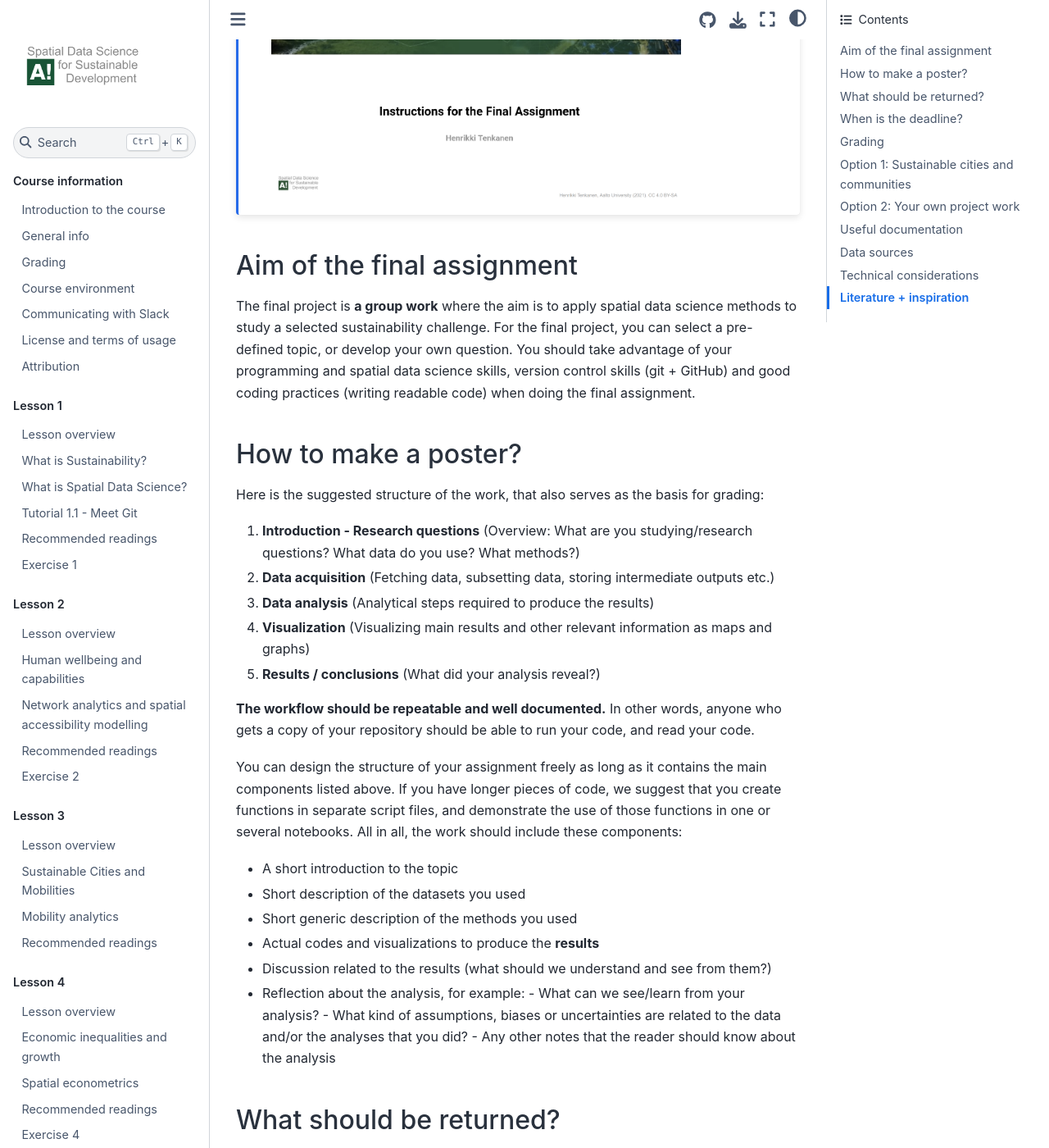
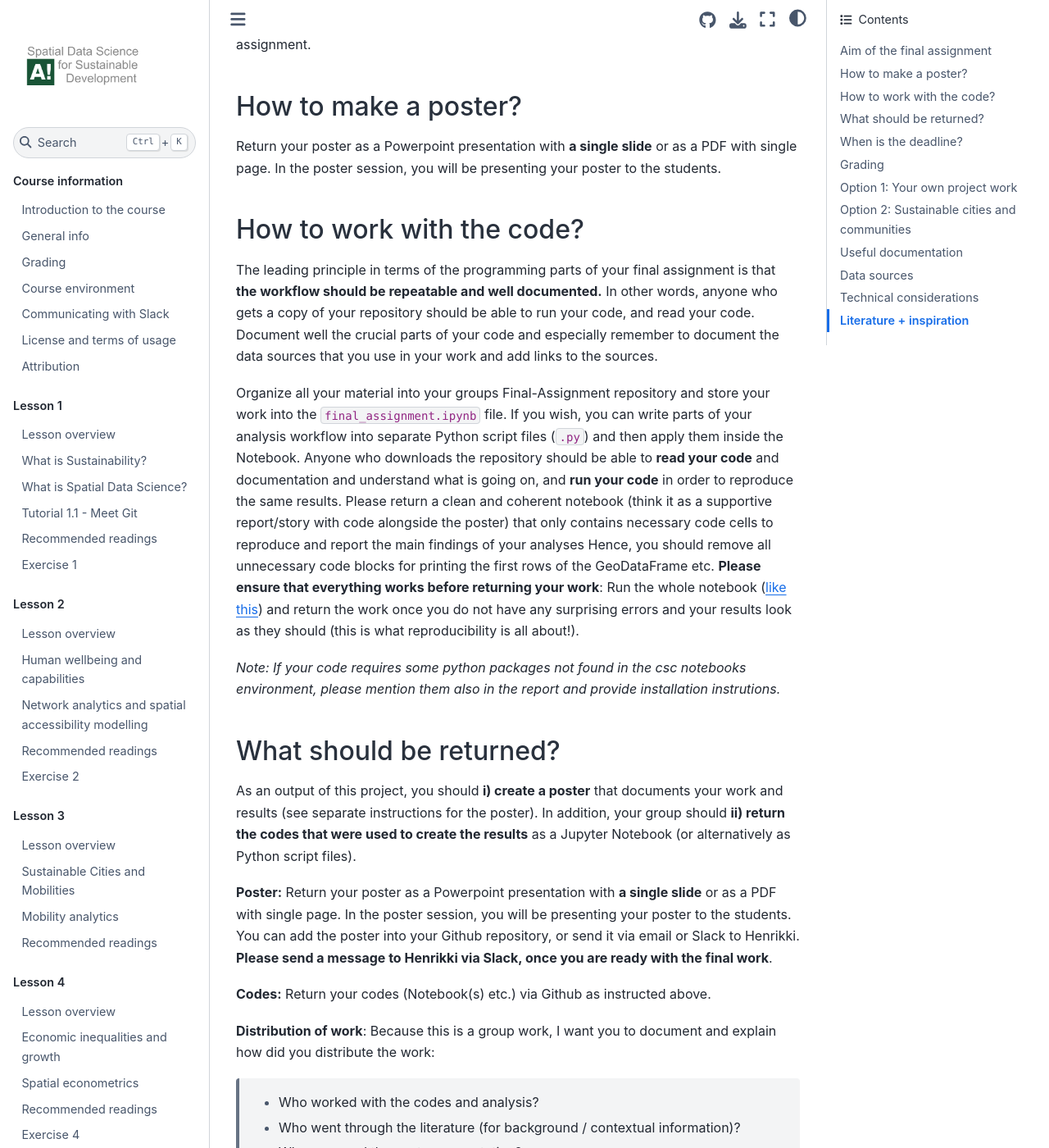
Before and after one commit to AaltoGIS/Sustainability-GIS, a Sphinx documentation site: the page built from source/lessons/final-assignment/final-assignment.rst, in a window 1280 px wide and 1400 px high, scrolled down 532 px. Shown: the whole window at 82% size. Built offline with Sphinx 7.4.7 and the Sphinx Book theme 1.1.4, drawn with Linux system fonts in a browser that asks for light colours; pages that are not in the unit, such as notebooks, are missing from menus; some of the changed text lies outside the part shown.

Commit message:
Update final assignment instructions

```diff
--- a/source/lessons/final-assignment/final-assignment.rst
+++ b/source/lessons/final-assignment/final-assignment.rst
@@ -10,61 +10,42 @@ Instructions
     .. image:: https://img.shields.io/badge/launch-CSC%20notebook-blue.svg
         :target: https://notebooks.csc.fi/#/blueprint/c54303e865294208ba1ef381332fd69b
 
-.. admonition:: Instructions for the Final assignment (video)
+.. .. admonition:: Instructions for the Final assignment (video)
 
-    Aalto University students can access the video by clicking the image below (requires login):
+        Aalto University students can access the video by clicking the image below (requires login):
 
-    .. figure:: img/SDS4SD-final-assignment.png
-        :target: https://aalto.cloud.panopto.eu/Panopto/Pages/Viewer.aspx?id=3cac1e78-ca06-4462-8356-acd4007c466a
-        :width: 500px
-        :align: left
+        .. figure:: img/SDS4SD-final-assignment.png
+            :target: https://aalto.cloud.panopto.eu/Panopto/Pages/Viewer.aspx?id=3cac1e78-ca06-4462-8356-acd4007c466a
+            :width: 500px
+            :align: left
 
 Aim of the final assignment
 ---------------------------
 
 The final project is **a group work** where the aim is to apply spatial data science methods to study a selected
-sustainability challenge. For the final project, you can select a pre-defined topic, or develop your own question. You should take advantage of your programming and spatial data science skills,
-version control skills (git + GitHub) and good coding practices (writing readable code) when doing the final assignment.
+sustainability challenge, and **report your findings in a poster**. For the final project, you can select a pre-defined topic, or develop your own question.
+You should take advantage of your programming and spatial data science skills, version control skills (git + GitHub)
+and good coding practices (writing readable code) when doing the final assignment.
 
 How to make a poster?
 ---------------------
 
+.. raw::html
+
+    <iframe src="https://docs.google.com/presentation/d/e/2PACX-1vRdNlJh0NHa5ny-5RFbBORzBEw6KxOlTqTSYwCgqxpUj0l8X4T1BA0ZisyA5ZqXyQc7z2UL7keirh_w/embed?start=false&loop=false&delayms=3000" frameborder="0" width="700" height="420" allowfullscreen="true" mozallowfullscreen="true" webkitallowfullscreen="true"></iframe>
+
+Return your poster as a Powerpoint presentation with **a single slide** or as a PDF with single page. In the poster session, you will be presenting your poster
+to the students.
 
 
-Here is the suggested structure of the work, that also serves as the basis for grading:
+How to work with the code?
+--------------------------
 
-1. **Introduction - Research questions** (Overview: What are you studying/research questions? What data do you use? What methods?)
-2. **Data acquisition** (Fetching data, subsetting data, storing intermediate outputs etc.)
-3. **Data analysis** (Analytical steps required to produce the results)
-4. **Visualization** (Visualizing main results and other relevant information as maps and graphs)
-5. **Results / conclusions** (What did your analysis reveal?)
+The leading principle in terms of the programming parts of your final assignment is that **the workflow should be repeatable and well documented.**
+In other words, anyone who gets a copy of your repository should be able to run your code, and read your code. Document well the crucial parts of your code
+and especially remember to document the data sources that you use in your work and add links to the sources.
 
-**The workflow should be repeatable and well documented.** In other words, anyone who gets a copy of your repository should be able to run your code, and read your code.
-
-You can design the structure of your assignment freely as long as it contains the main components listed above.
-If you have longer pieces of code, we suggest that you create functions in separate script files, and demonstrate the use of those functions in one or several notebooks.
-All in all, the work should include these components:
-
-- A short introduction to the topic
-- Short description of the datasets you used
-- Short generic description of the methods you used
-- Actual codes and visualizations to produce the **results**
-- Discussion related to the results (what should we understand and see from them?)
-- Reflection about the analysis, for example:
-  - What can we see/learn from your analysis?
-  - What kind of assumptions, biases or uncertainties are related to the data and/or the analyses that you did?
-  - Any other notes that the reader should know about the analysis
-
-What should be returned?
-------------------------
-
-**Overview:** As an output of this project, you should **i) create a poster** that documents your work and results (see separate instructions for the poster).
-In addition, your group should **ii) return the codes that were used to create the results** as a Jupyter Notebook (or alternatively as Python script files).
-
-**Poster:** Return your poster as a Powerpoint presentation with **a single slide** or as a PDF with single page. In the poster session, you will be presenting your poster
-to the students.
-
-**Codes:** Organize all your material into your groups Final-Assignment repository and store your work into the ``final_assignment.ipynb`` file.
+Organize all your material into your groups Final-Assignment repository and store your work into the ``final_assignment.ipynb`` file.
 If you wish, you can write parts of your analysis workflow into separate Python script files (``.py``) and then apply them inside the Notebook.
 Anyone who downloads the repository should be able to **read your code** and documentation and understand what is going on, and **run your code** in order to reproduce the same results.
 Please return a clean and coherent notebook (think it as a supportive report/story with code alongside the poster) that only contains necessary code cells to reproduce and report the main findings of your analyses
@@ -74,12 +55,30 @@ and return the work once you do not have any surprising errors and your results
 
 *Note: If your code requires some python packages not found in the csc notebooks environment, please mention them also in the report and provide installation instrutions.*
 
+What should be returned?
+------------------------
+
+As an output of this project, you should **i) create a poster** that documents your work and results (see separate instructions for the poster).
+In addition, your group should **ii) return the codes that were used to create the results** as a Jupyter Notebook (or alternatively as Python script files).
+
+**Poster:** Return your poster as a Powerpoint presentation with **a single slide** or as a PDF with single page. In the poster session, you will be presenting your poster
+to the students. You can add the poster into your Github repository, or send it via email or Slack to Henrikki. **Please send a message to Henrikki via Slack, once you are ready
+with the final work**.
+
+**Codes:** Return your codes (Notebook(s) etc.) via Github as instructed above.
+
+**Distribution of work**: Because this is a group work, I want you to document and explain how did you distribute the work:
+
+  - Who worked with the codes and analysis?
+  - Who went through the literature (for background / contextual information)?
+  - Who prepared the poster presentation?
+
 When is the deadline?
 ---------------------
 
 1. **The deadline for a FINALIZED POSTER is Tuesday February 22nd, 2022** when you should return your poster presentation to the teacher, as well as have the project codes (Notebook) available on the Github repository.
 2. **The poster session is organized on Thursday 24th February at 09:15-12:00**, when the groups present their poster on a virtual environment called
-**Gather Town**.
+**Gather Town** (link will be shared via Slack later).
 
 Grading
 -------
@@ -90,14 +89,18 @@ The final assignment is graded based on:
 - Main analysis steps (data fetching, data analysis, visualization)
 - Repeatability (it should be possible to repeat the main analysis steps)
 - Quality of visualizations (maps and graphs)
-- Report and overall documentation of the work (written parts, and how well the used methods have been described)
+- Poster, presentation and overall documentation of the work
 
-Take a look of these hints for using markdown:
+Option 1: Your own project work
+-------------------------------
 
-- `using markdown in Jupyter Notebooks  <https://www.datacamp.com/community/tutorials/markdown-in-jupyter-notebook>`_
-- `General Markdown syntax guide <https://guides.github.com/features/mastering-markdown/>`__.
+For the final assignment, you can decide your own topic.
+Requirement for the work is that it needs to relate to sustainability and you need to apply spatial data science methods in your work.
+You can for example choose another SDG target that you analyze.
 
-Option 1: Sustainable cities and communities
+**Present your idea to the course instructor (at latest) by Friday 11.2 before starting it**.
+
+Option 2: Sustainable cities and communities
 --------------------------------------------
 
 In this assignment, the aim is to focus on Sustainable Development Goal 11 (Sustainable cities and communities) and create
@@ -106,7 +109,7 @@ an analysis workflow in which you:
 - fetch the data for given area of interest (choose two areas so that you can compare them),
 - conduct the data analysis that aims to provide information related to the given target/indicator (i.e. what is the current state in the area based on the given indicator)
 - repeat the analysis workflow for another area of interest (e.g. in another city or neighborhood)
-- report your findings with informative maps and graphics as well as written text (think it as a "mini-report")
+- report your findings with informative maps and graphics as well as in the poster
     - E.g. what does the indicators reveal?
     - How do the areas compare? Are there differences or similarities?
 
@@ -114,7 +117,7 @@ The main idea of the assignment is to calculate a set of metrics / indicators ba
 This assignment is not accurately defined, as the idea is to allow you to use your own imagination and interest to explore different datasets and conduct analyses that interest to you,
 still providing useful insights about the given indicator in the areas that you picked.
 
-**Suggested topic:**
+**Suggested topics:**
 
 If you have hard time choosing a target/indicator, we suggest that you focus on target 11.2, which is:
 
@@ -147,17 +149,6 @@ so aim to do the work in a way that you feel comfortable with.
 As you might have experienced during this course, the programming parts can take time,
 hence, prioritize the writing, as putting most of your effort in solving the programming parts might not be
 a good strategy for maximizing the points.
-
-Option 2: Your own project work
--------------------------------
-
-Another option for the final assignment is to develop your own topic.
-Requirement for the work is that it needs to relate to sustainability and you need to apply spatial data science methods in your work.
-You can for example choose another SDG target that you analyze if it interests you more than the one described in Option 1 above. In general, your own topic should also contain the same five sections as described in the `final work structure <#final-work-structure>`__.
-
-Feel free to be creative! Your own project might be, for example, related to your thesis or work project.
-Remember to describe clearly what you are doing in the final assignment Notebook.
-Preferably, present your idea to the course instructors before starting it.
 
 Useful documentation
 --------------------
```
Also changed, not shown: other parts of source/lessons/final-assignment/final-assignment.rst (+1 -2 lines).
